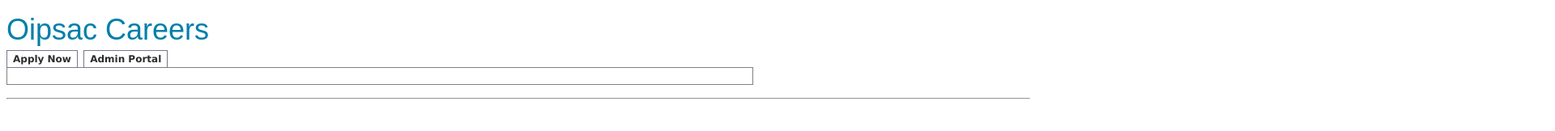
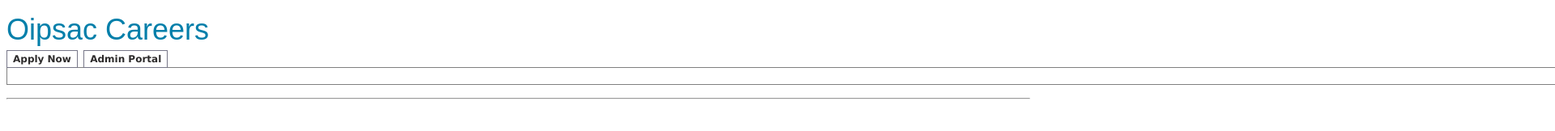
Before and after one commit to Oipsac/Oipsac, a plain HTML site: page index.html in a window 1280 px wide. Shown: the top 162 px of the page at 81% size, 1920 px wide, since content can reach past the window. Drawn offline with Linux system fonts and the light colour scheme.

Commit message:
Update index.html

```diff
--- a/index.html
+++ b/index.html
@@ -14,7 +14,7 @@
         <li><a href="#" rel="datapage2">Admin Portal</a></li>
         </ul>
 
-        <div style="border:1px solid gray; width:900px; margin-bottom: 1em; padding: 10px">
+        <div style="border:1px solid gray; width:900%; margin-bottom: 1em; padding: 10px">
 
         <div id="datapage1" class="tabcontent">
                 <script type="text/javascript" src="https://c6cre451.caspio.com/dp/a5908000396df0dbd45947caa571/emb"></script>
```
